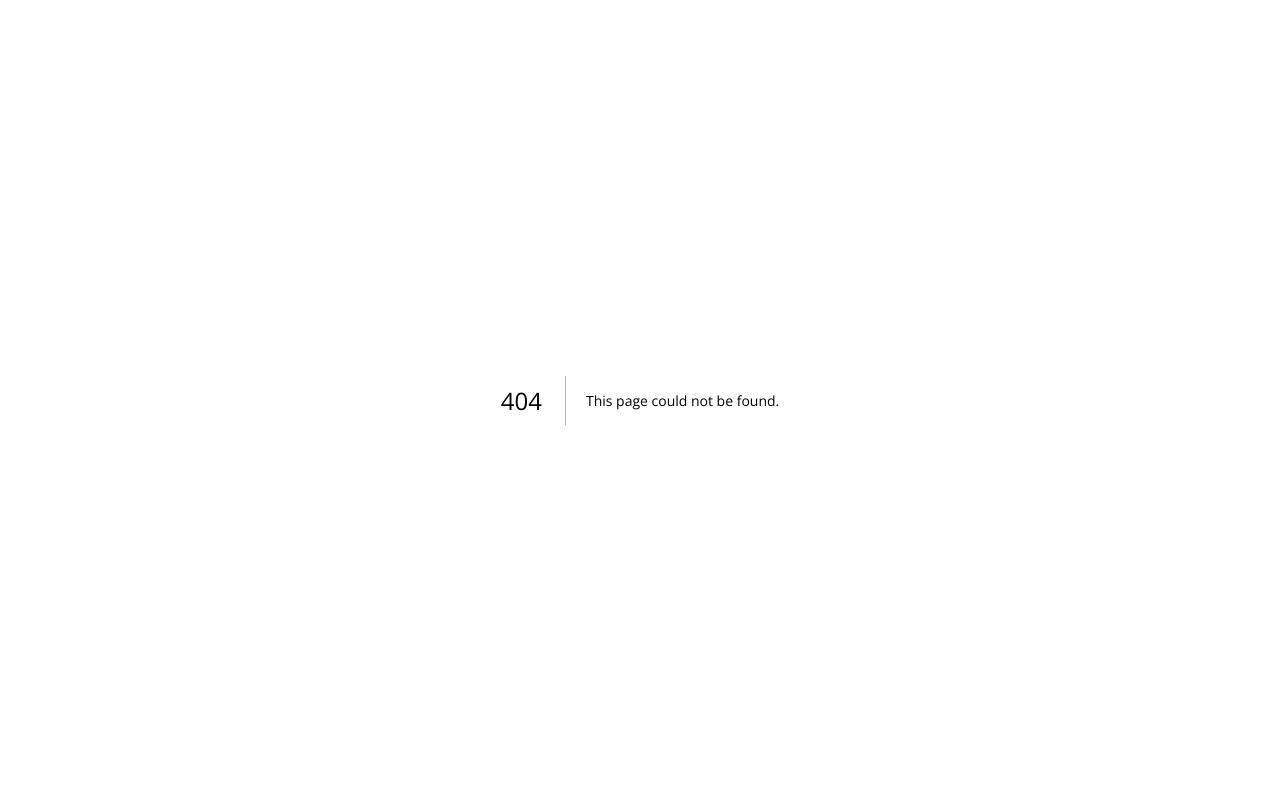
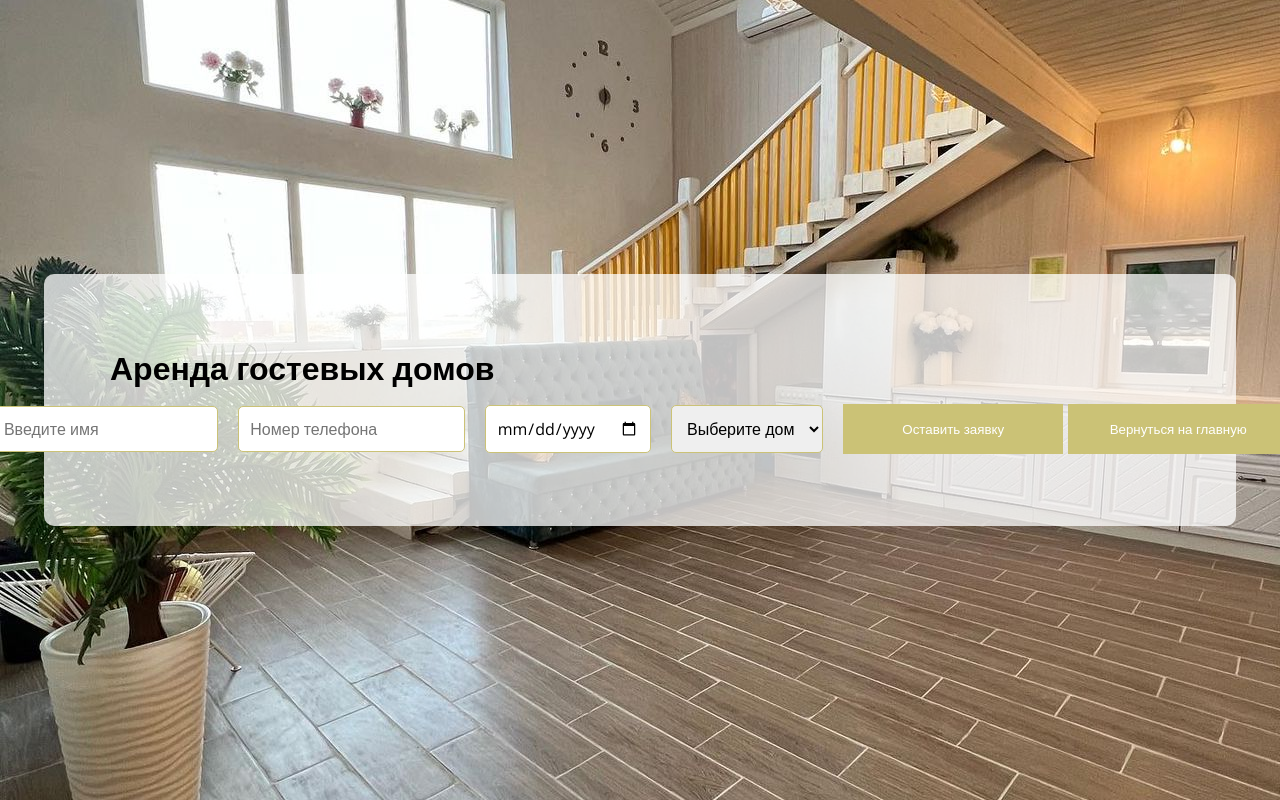
Before and after one commit to DaryaLukk/Dom-na-lipovom, a Next.js app in the folder dom-na-lipovom/: page /submit_form in a window 1280 px wide. Before the commit this address had no page. Built offline with nearby package versions, Linux system fonts and the light colour scheme.

Commit message:
commit three

```diff
--- /dev/null
+++ b/dom-na-lipovom/pages/submit_form.js
@@ -0,0 +1,36 @@
+import Link from 'next/link'
+import React from 'react'
+
+const submit_form = () => {
+
+  const submitForm = () => {
+
+  }
+
+  return (
+    <div className='container-form'>
+      <div className='cottage-form'>
+        <h1>Аренда гостевых домов</h1>
+        <form>
+          <input placeholder="Введите имя" type='text'></input>
+          <input placeholder="Номер телефона" type='text'></input>
+          <input placeholder="Желаемая дата" type='date'></input>
+          <select>
+            <option>Выберите дом</option>
+            <option>Дом Светлый</option>
+            <option>Дом Темный</option>
+            <option>Дом Малый</option>
+            <option>Дом Прованс</option>
+            <option>Дом Красный</option>
+          </select>
+          <div className='links'>
+            <button className="form" onClick={() => submitForm}>Оставить заявку</button>
+            <Link href='/'><button className='home'>Вернуться на главную</button></Link>
+          </div>
+        </form>
+      </div>
+    </div>
+  )
+}
+
+export default submit_form
--- a/dom-na-lipovom/styles/Main.css
+++ b/dom-na-lipovom/styles/Main.css
@@ -91,6 +91,8 @@ nav .logo:hover {
 }
 
 nav .logo {
+  text-decoration: none;
+  color: white;
   transition: 0.5s;
   cursor: pointer;
 }
@@ -115,24 +117,23 @@ footer {
   gap: 20px
 }
 
-.networl .links {
-  display: flex;
-  flex-direction: row;
-  justify-content: center;
-  align-items: center;
-  gap: 10px
-}
-
+.network .inst,
 .network .vk {
   width: 25px;
   height: 25px;
+  transition: 0.5s;
+}
+.network .vk {
   background: url('../public/pictures/footer/vk.png') no-repeat;
 }
 
 .network .inst {
-  width: 25px;
-  height: 25px;
   background: url('../public/pictures/footer/inst.png') no-repeat;
+}
+
+.network .vk:hover,
+.network .inst:hover {
+  scale: 1.1;
 }
 
 /* main page style */
@@ -160,44 +161,6 @@ footer {
     object-fit: cover;
     object-position: center;
     /* animation: 0.7s show ease; */
-  }
-
-  .main-form {
-    position:absolute;
-    top: 70%;
-    left: 15%;
-    width: 1060px;
-    height: 120px;
-    background-color: rgba(255, 255, 255, 0.7);
-    border-radius: 10px;
-    padding: 1em;
-    z-index: 2;
-    display: flex;
-    flex-direction: column;
-    gap: 15px;
-  }
-
-  .main-form form {
-    display: flex;
-    flex-direction: row;
-    justify-content: center;
-    align-items: center;
-    gap: 20px;
-  }
-
-  .main-form input,
-  .main-form select {
-    padding: 0.7em;
-    font-size: 16px;
-    border: 1.5px solid #cbc276;
-    border-radius: 5px;
-    cursor: pointer;
-  }
-
-  .main-form input:focus,
-  .main-form select:focus {
-    outline: none;
-    border: 2.5px solid #cbc276;
   }
 
   .forth, .back {
@@ -322,9 +285,9 @@ footer {
 }
 
 
-.links .form,
-.links .cottage,
-.main-form button {
+.form,
+.links .home,
+.links .cottage {
   text-decoration: none;
   width: 220px;
   height: 50px;
@@ -333,11 +296,21 @@ footer {
   border: 0;
   color: white;
   cursor: pointer;
+  transition: 0.5s;
+}
+
+.form:hover,
+.links .home:hover,
+.links .cottage:hover {
+  background-color: rgb(221, 214, 154)
 }
 
 /* cottage */
+.block {
+  height: 150px;
+}
+
 .one {
-  margin-top: 150px;
   align-items: start;
 }
 
@@ -391,3 +364,134 @@ footer {
   width: 60px;
   height: 70px;
 }
+
+/* form */
+.main-form,
+.cottage-form {
+  width: 1060px;
+  background-color: rgba(255, 255, 255, 0.75);
+  border-radius: 10px;
+  padding: 1em;
+  display: flex;
+  flex-direction: column;
+  justify-content: center;
+  gap: 15px;
+}
+
+.main-form h1,
+.cottage-form h1 {
+  margin-left: 50px;
+}
+
+.main-form {
+  position:absolute;
+  top: 70%;
+  left: 15%;
+  z-index: 2;
+  height: 120px;
+}
+
+.cottage-form {
+  width: 1160px;
+  height: 220px;
+}
+
+form {
+  display: flex;
+  flex-direction: row;
+  justify-content: center;
+  align-items: center;
+  gap: 20px;
+}
+
+input,
+select {
+  padding: 0.7em;
+  font-size: 16px;
+  border: 1.5px solid #cbc276;
+  border-radius: 5px;
+  cursor: pointer;
+}
+
+input:focus,
+select:focus {
+  outline: none;
+  border: 2.5px solid #cbc276;
+}
+
+.container-form {
+  width: 100vw;
+  height: 100vh;
+ display: flex;
+ justify-content: center;
+ align-items: center;
+ background: url('../public/pictures/carousel4.jpeg') no-repeat;
+ background-size: cover;
+ background-position: center;
+}
+
+/* menu */
+.menu {
+ position: fixed;
+ z-index: 3;
+ width: 770px;
+ height: 100vh;
+ background-color: rgba(163, 156, 94, 0.9);
+ transition: 1.5s;
+ display: flex;
+ justify-content: center;
+ align-items: flex-start;
+ padding: 1em;;
+}
+
+.hid {
+  left: -970px;
+}
+
+.vis {
+  left: 0px;
+}
+
+.menu .content {
+  width: 570px;
+  display: flex;
+  flex-direction: column;
+  gap: 20px;
+}
+
+.content .logo {
+  color: white;
+  font-size: 20px;
+  display: flex;
+  justify-content: space-between;
+}
+
+.logo .close {
+  width: 25px;
+  height: 25px;
+  background: url('../public/pictures/menu/close.png');
+  cursor: pointer;
+  transition: 0.5s;
+}
+
+.logo .close:hover {
+  scale: 1.1;
+}
+
+.content .stripe {
+  height: 1px;
+  width: 270px;
+  background-color: white;
+  margin-bottom: 50px;
+}
+
+.content a {
+  text-decoration: none;
+  color: rgba(255, 255, 255, 0.5);
+  font-size: 20px;
+  transition: 0.5s;
+}
+
+.content a:hover {
+  color: white;
+}
```
Also changed, not shown: dom-na-lipovom/components/Cottages.js (+5 -5 lines), dom-na-lipovom/components/MainLayout.js (+22 -5 lines), dom-na-lipovom/pages/cottage/[id].js (+11 -9 lines), dom-na-lipovom/pages/index.js (+12 -5 lines), dom-na-lipovom/public/pictures/menu/close.png (added).
